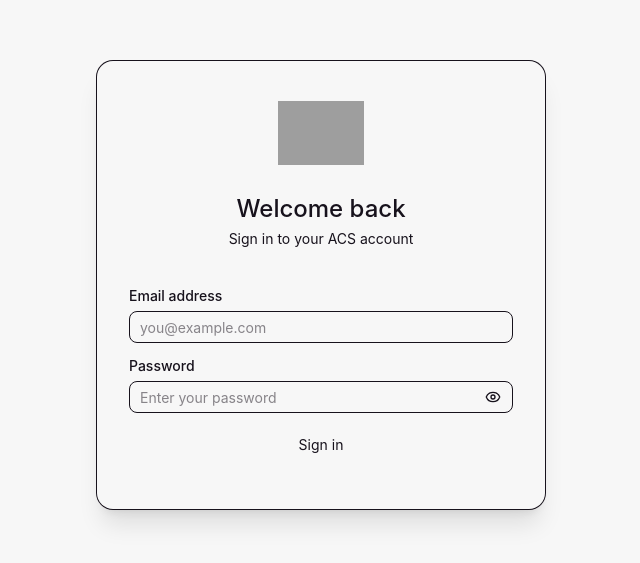
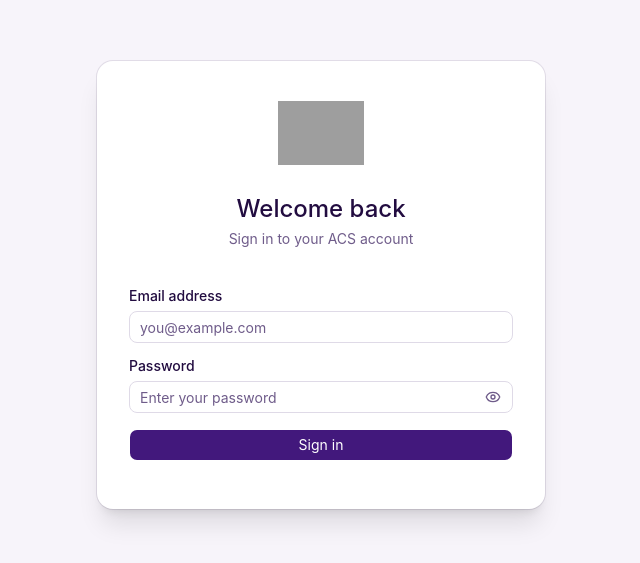
Before and after one commit to Mohammedsalih1/ACS-competition-platform, a React (Vite) app: page /login in a window 1280 px wide. Shown: the part 115-678 px from the top of the page, without its empty margins (319-959 px from the left). Built offline with nearby package versions, Linux system fonts and the light colour scheme; no server answers; grey boxes are pictures that could not be loaded.

Commit message:
integration: fix Tailwind import (was commented out) and rebuild theme tokens for v4

```diff
--- a/src/index.css
+++ b/src/index.css
@@ -1,84 +1,41 @@
-/* @import "tailwindcss";
-
-:root {
-  font-family: Inter, system-ui, -apple-system, BlinkMacSystemFont, "Segoe UI",
-    sans-serif;
-
-  color: #ffffff;
-  background-color: #0f0b1a;
-
-  font-synthesis: none;
-  text-rendering: optimizeLegibility;
-  -webkit-font-smoothing: antialiased;
-  -moz-osx-font-smoothing: grayscale;
-}
-
-* {
-  box-sizing: border-box;
-}
-
-html {
-  scroll-behavior: smooth;
-}
-
-body {
-  margin: 0;
-  min-width: 320px;
-  min-height: 100vh;
-  background-color: #0f0b1a;
-}
-
-button,
-input,
-textarea,
-select {
-  font: inherit;
-} */
-
-
 @import "tailwindcss";
+@import "tw-animate-css";
 
 @theme {
   /* ACS Brand */
   --color-acs-purple: #250944;
   --color-acs-purple-light: #3a1761;
   --color-acs-purple-dark: #18052e;
-
   --color-acs-orange: #f59c28;
   --color-acs-orange-light: #ffb84d;
   --color-acs-orange-dark: #d98216;
 
-  /* Surfaces */
-  --color-acs-background: #f7f7f7;
-  --color-acs-surface: #ffffff;
-  --color-acs-surface-dark: #1b1028;
-
-  /* Text */
-  --color-acs-text: #17121c;
-  --color-acs-text-muted: #6f6875;
-
-  /* Borders */
-  --color-acs-border: #e8e4eb;
-
-  /* Status */
-  --color-status-success: #16a34a;
-  --color-status-warning: #f59e0b;
-  --color-status-danger: #dc2626;
-  --color-status-info: #2563eb;
+  /* shadcn semantic tokens (light theme) */
+  --color-background: hsl(265 40% 97%);
+  --color-foreground: hsl(265 68% 15%);
+  --color-card: hsl(0 0% 100%);
+  --color-card-foreground: hsl(265 68% 15%);
+  --color-popover: hsl(0 0% 100%);
+  --color-popover-foreground: hsl(265 68% 15%);
+  --color-primary: hsl(265 68% 29%);
+  --color-primary-foreground: hsl(0 0% 100%);
+  --color-secondary: hsl(0 0% 100%);
+  --color-secondary-foreground: hsl(265 68% 15%);
+  --color-muted: hsl(265 20% 95%);
+  --color-muted-foreground: hsl(265 20% 45%);
+  --color-accent: hsl(35 95% 55%);
+  --color-accent-foreground: hsl(0 0% 100%);
+  --color-destructive: hsl(0 72% 51%);
+  --color-border: hsl(265 20% 88%);
+  --color-input: hsl(265 20% 88%);
+  --color-ring: hsl(265 68% 29%);
+  --radius: 0.625rem;
 }
 
 :root {
-  font-family:
-    Inter,
-    system-ui,
-    -apple-system,
-    BlinkMacSystemFont,
-    "Segoe UI",
-    sans-serif;
-
-  color: var(--color-acs-text);
-  background: var(--color-acs-background);
-
+  font-family: Inter, system-ui, -apple-system, BlinkMacSystemFont, "Segoe UI", sans-serif;
+  color: var(--color-foreground);
+  background: var(--color-background);
   font-synthesis: none;
   text-rendering: optimizeLegibility;
   -webkit-font-smoothing: antialiased;
@@ -90,43 +47,25 @@ select {
 }
 
 * {
-  scrollbar-color: #330863 var(--color-acs-background);
+  scrollbar-color: var(--color-acs-purple) var(--color-background);
   scrollbar-width: thin;
 }
+*::-webkit-scrollbar { width: 10px; height: 10px; }
+*::-webkit-scrollbar-track { background: var(--color-background); }
+*::-webkit-scrollbar-thumb {
+  border: 2px solid var(--color-background);
+  border-radius: 999px;
+  background: var(--color-acs-purple);
+}
+*::-webkit-scrollbar-thumb:hover { background: var(--color-acs-purple-light); }
 
-*::-webkit-scrollbar {
-  width: 10px;
-  height: 10px;
-}
-
-*::-webkit-scrollbar-track {
-  background: var(--color-acs-background);
-}
-
-*::-webkit-scrollbar-thumb {
-  border: 2px solid var(--color-acs-background);
-  border-radius: 999px;
-  background: #250944;
-}
-
-*::-webkit-scrollbar-thumb:hover {
-  background: var(--color-acs-purple-light);
-}
-
-html {
-  scroll-behavior: smooth;
-}
+html { scroll-behavior: smooth; }
 
 body {
   margin: 0;
   min-width: 320px;
   min-height: 100vh;
-  background: var(--color-acs-background);
+  background: var(--color-background);
 }
 
-button,
-input,
-textarea,
-select {
-  font: inherit;
-}
+button, input, textarea, select { font: inherit; }
```
